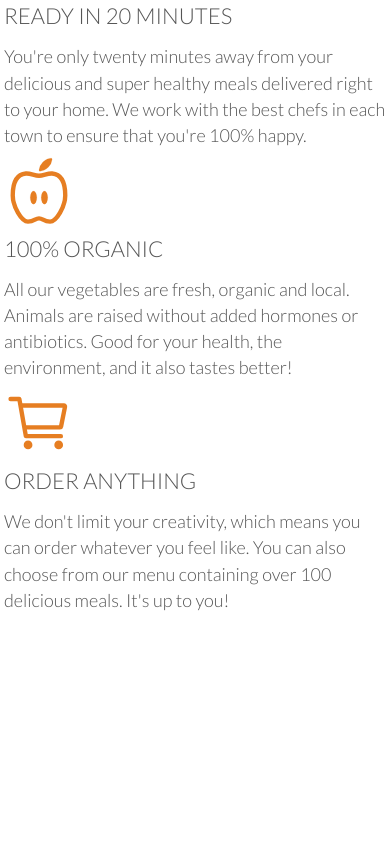
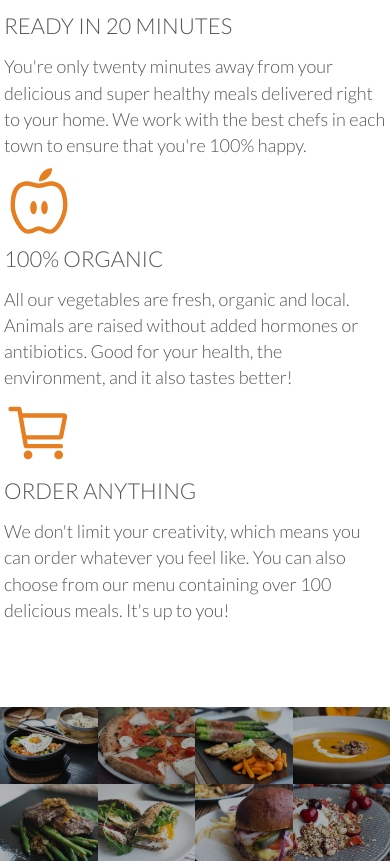
Before and after one commit to archeapxa/omnifood-udemy, a plain HTML site: page index.html in a window 390 px wide. Shown: the part 1576-2437 px from the top of the page. Before the commit the page ends 2273 px from the top, so only its background shows below. Drawn offline with nearby package versions, Linux system fonts and the light colour scheme.

Commit message:
feat: meals section

```diff
--- a/index.html
+++ b/index.html
@@ -79,6 +79,39 @@
 
   </section>
 
+  <section class="section-meals">
+    <ul class="meals-showcase">
+      <li>
+        <figure class="meal-photo" ><img src="resources/img/1.jpg" alt="Korean bibimbap with egg and vegetables"></figure>
+      </li>
+      <li>
+        <figure class="meal-photo" ><img src="resources/img/2.jpg" alt="Simple italian pizza with cherry tomatoes"></figure>
+      </li>
+      <li>
+        <figure class="meal-photo" ><img src="resources/img/3.jpg" alt="Chicken breast steak with vegetables"></figure>
+      </li>
+      <li>
+        <figure class="meal-photo" ><img src="resources/img/4.jpg" alt="Autumn pumpkin soup"></figure>
+      </li>
+    </ul>
+    <ul class="meals-showcase">
+      <li>
+        <figure class="meal-photo" ><img src="resources/img/5.jpg" alt="Paleo beef steak with vegetabless"></figure>
+      </li>
+      <li>
+        <figure class="meal-photo" ><img src="resources/img/6.jpg" alt="Healthy baguette with egg and vegetables"></figure>
+      </li>
+      <li>
+        <figure class="meal-photo" ><img src="resources/img/7.jpg" alt="Burger with cheddar and bacon"></figure>
+      </li>
+      <li>
+        <figure class="meal-photo" ><img src="resources/img/8.jpg" alt="Granola with cherries and strawberries"></figure>
+      </li>
+    </ul>
+  </section>
+  <!-- /.section-meals -->
+
+
   <script src="https://unpkg.com/ionicons@5.0.0/dist/ionicons.js"></script>
 </body>
 
@@ -88,4 +121,5 @@
 
 <!--
 
+
 -->
--- a/resources/css/style.css
+++ b/resources/css/style.css
@@ -81,7 +81,7 @@ h2::after {
   width: 70%;
   margin: 0 auto;
   text-align: center;
-  margin-bottom: 20px;
+
 }
 
 .box p {
@@ -197,5 +197,51 @@ header {
 }
 
 
+/* ----------------------------------------- */
+/* FEATURES */
+/* ----------------------------------------- */
+
+.section-features .long-copy {
+  margin-bottom: 30px;
+}
+
+/* ----------------------------------------- */
+/* MEALS */
+/* ----------------------------------------- */
+
+.section-meals {
+  padding-top: 0;
+}
+
+.meals-showcase {
+  list-style: none;
+  width: 100%;
+}
+
+.meals-showcase li {
+  display: block;
+  float: left;
+  width: 25%;
+}
+
+.meal-photo {
+  width: 100%;
+  margin: 0;
+  overflow: hidden;
+  background-color: #000000;
+}
+
+.meal-photo img {
+  width: 100%;
+  height: auto;
+  transform: scale(1.15);
+  transition: all 0.5s;
+  opacity: 0.7;
+}
+
+.meal-photo img:hover {
+  transform: scale(1.05);
+  opacity: 1;
+}
 
 /* #e67e22 */
```
